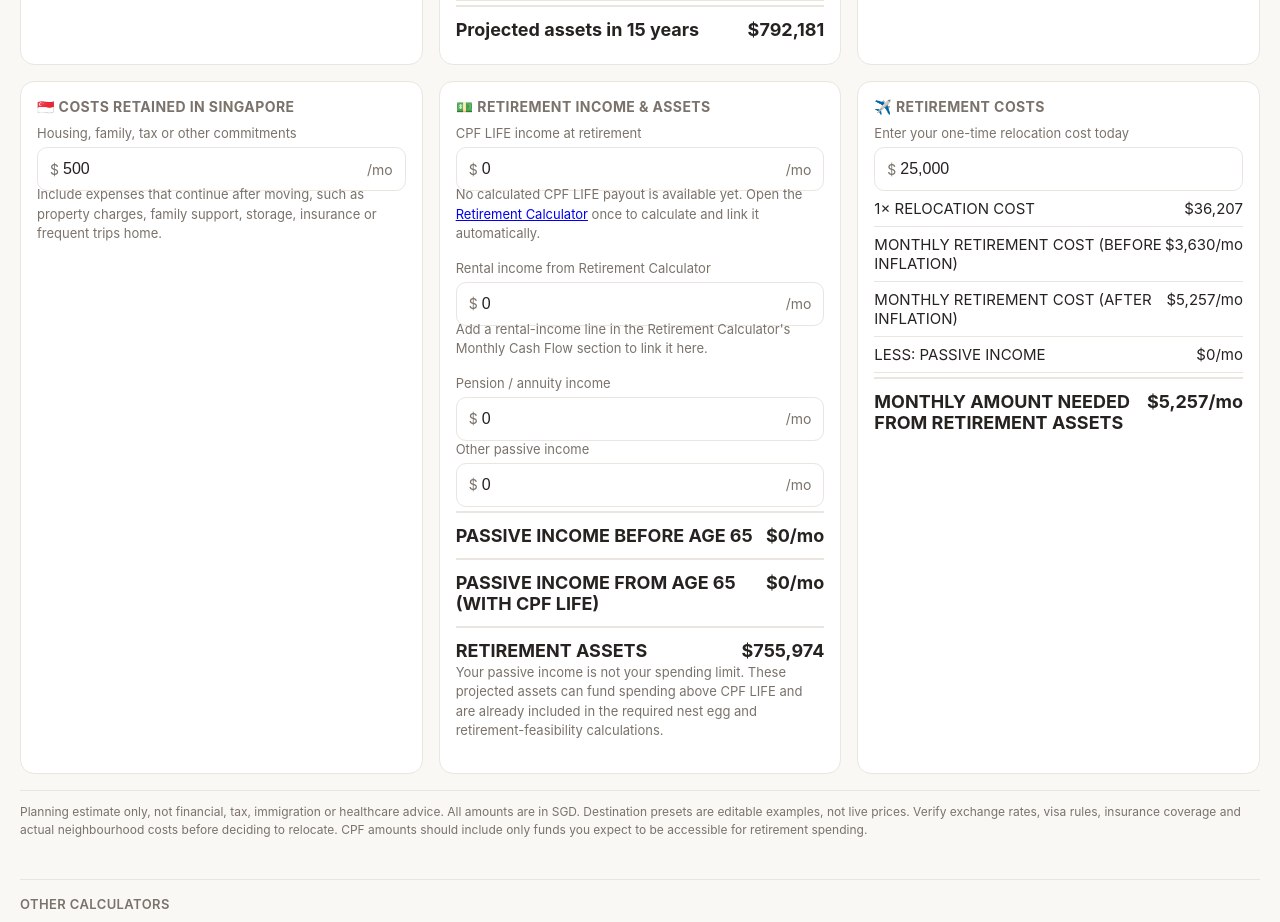
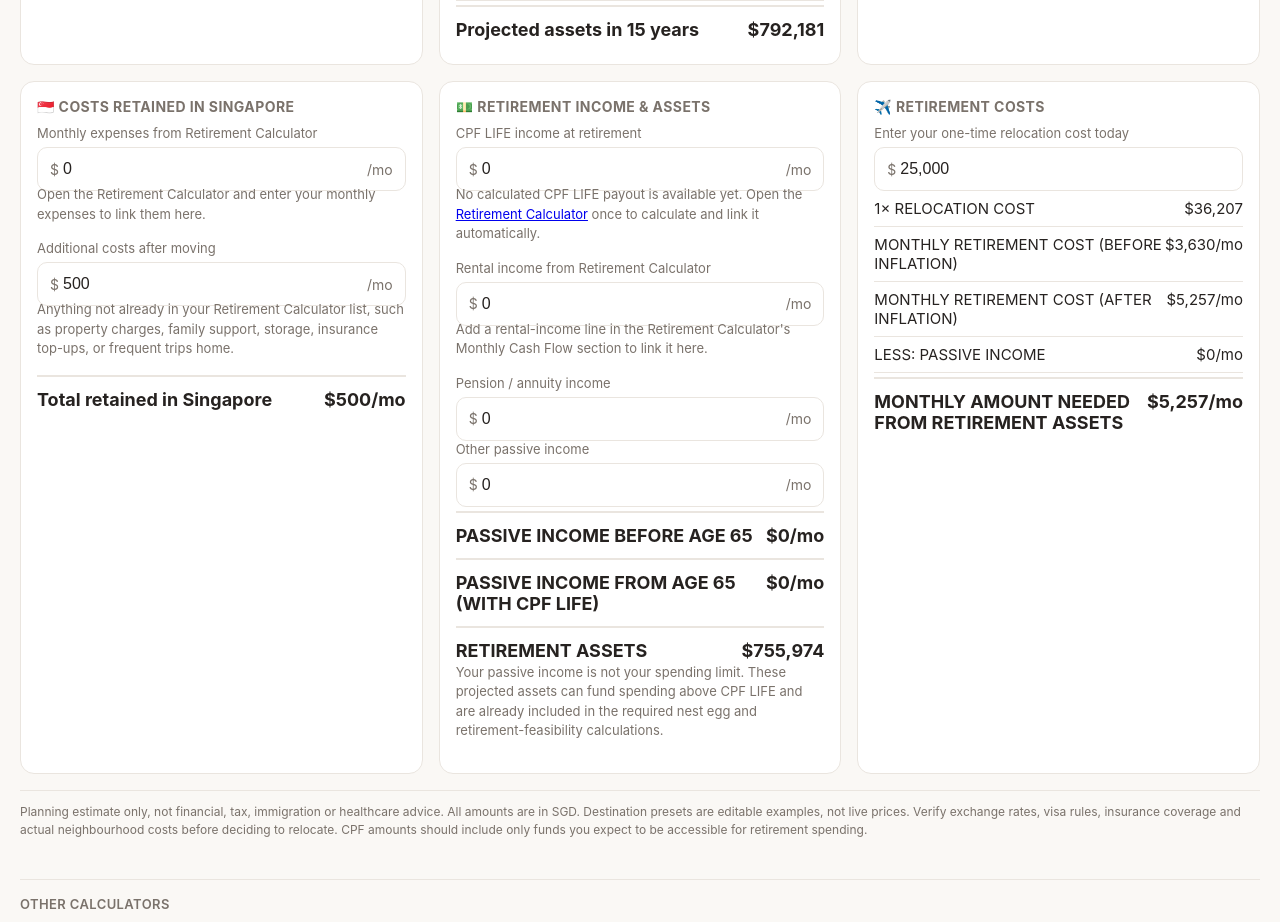
Before and after one commit to macmelvin/SG-Money-CPF-HDB-Calculator, a React (Vite) app: page /geo-arbitrage in a window 1280 px wide. Shown: the part 1500-2422 px from the top of the page. Built offline with nearby package versions, Linux system fonts and the light colour scheme; no server answers.

Commit message:
Geo Arbitrage: link Singapore expenses at any retirement age; highlight 2028 end dates

```diff
--- a/src/calculators/GeoArbitrageCalculator.tsx
+++ b/src/calculators/GeoArbitrageCalculator.tsx
@@ -5,7 +5,7 @@ import { calculateHdbSaleProceeds, formatSgd } from "../lib/cpf";
 import type { HdbSaleInput } from "../lib/cpf";
 import { clearCalculatorData, loadCalculatorData, saveCalculatorData } from "../lib/storage";
 import { usePageMeta } from "../lib/usePageMeta";
-import { sumLineItems } from "../lib/dashboard";
+import { dateAtAge, sumLineItems } from "../lib/dashboard";
 import type { LineItem } from "../lib/dashboard";
 
 type DestinationId = "bangkok" | "johor-bahru" | "ho-chi-minh-city" | "chiang-mai" | "kuala-lumpur" | "penang" | "bali";
@@ -164,11 +164,13 @@ export default function GeoArbitrageCalculator() {
       .reduce((total, item) => total + item.amount, 0) ?? 0
   );
   const hasLinkedExpenses = retirementSource?.data.expenseItems !== undefined;
-  // sumLineItems (not a raw .reduce) so an expense item past its end date — set in the
-  // Retirement Calculator — drops out of this figure too, same as it does over there.
-  const linkedRetirementExpenses = roundCurrency(
-    sumLineItems(retirementSource?.data.expenseItems ?? []) + sumLineItems(retirementSource?.data.liabilityItems ?? [])
-  );
+  // Kept as plain arrays here (not summed yet) — the actual total is computed inside the
+  // `result` useMemo below, evaluated as of the calendar date the person actually reaches
+  // their chosen retirement age, not today. That way an item with an end date before then
+  // (a car loan finishing next year) correctly drops out, and one that hasn't started yet
+  // correctly counts in, using the same start/end-date rules as the Retirement Calculator.
+  const linkedExpenseItems = retirementSource?.data.expenseItems ?? [];
+  const linkedLiabilityItems = retirementSource?.data.liabilityItems ?? [];
   const savedHdb = loadCalculatorData<HdbSaleInput>(HDB_SALE_STORAGE_KEY);
   // Respect the Retirement Calculator's "Include selling my HDB today" checkbox — if the
   // person has explicitly unchecked it there, don't assume the sale happens here either.
@@ -264,8 +266,14 @@ export default function GeoArbitrageCalculator() {
     const projectedRelocationCost = relocationCost * Math.pow(1 + inflationPct / 100, yearsToRetirement);
     const projectedAssets = Math.max(0, projectedAssetsBeforeMove - projectedRelocationCost);
     const destinationMonthlyCosts = bangkokRent + bangkokFood + bangkokHealthcare + bangkokTransport + bangkokLifestyle + bangkokUtilitiesVisa;
-    const retireNow = retirementAge === currentAge;
-    const retainedCostsUsed = retireNow ? linkedRetirementExpenses : retainedSingaporeCosts;
+    // Expenses/liabilities linked from the Retirement Calculator, checked against the date
+    // the person actually reaches retirementAge (today, if "Retire now" is picked) — not
+    // just today's date — so this stays correct no matter which retirement age is chosen.
+    const retirementDate = dateAtAge(currentAge, retirementAge);
+    const retainedExpensesAtRetirement = roundCurrency(
+      sumLineItems(linkedExpenseItems, retirementDate) + sumLineItems(linkedLiabilityItems, retirementDate)
+    );
+    const retainedCostsUsed = retainedExpensesAtRetirement + retainedSingaporeCosts;
     const totalMonthlyCostsToday = destinationMonthlyCosts + retainedCostsUsed;
     const monthlyCostsBeforeInflation = totalMonthlyCostsToday;
     const monthlyCostsAtRetirement = totalMonthlyCostsToday * Math.pow(1 + inflationPct / 100, yearsToRetirement);
@@ -278,8 +286,8 @@ export default function GeoArbitrageCalculator() {
     const requiredNestEgg = calculateRequiredNestEgg(monthlyCostsAtRetirement, passiveIncome, retirementYears, expectedReturnPct / 100, inflationPct / 100);
     const surplus = projectedAssets - requiredNestEgg;
     const lastsYears = estimateMoneyLastsYears(projectedAssets, monthlyCostsAtRetirement, passiveIncome, expectedReturnPct / 100, inflationPct / 100, 100);
-    return { yearsToRetirement, retirementYears, startingAssets, cpfCountedInAssets, projectedRelocationCost, projectedAssets, destinationMonthlyCosts, retainedCostsUsed, monthlyCostsBeforeInflation, monthlyCostsAtRetirement, passiveIncome, netMonthlySpend, monthlyIncomeSurplus, requiredNestEgg, surplus, lastsYears };
-  }, [currentAge, retirementAge, lifeExpectancy, cashSavings, investments, accessibleCpf, propertyProceeds, monthlyContributions, expectedReturnPct, inflationPct, relocationCost, bangkokRent, bangkokFood, bangkokHealthcare, bangkokTransport, bangkokLifestyle, bangkokUtilitiesVisa, retainedSingaporeCosts, linkedRetirementExpenses, cpfLifeIncome, rentalIncome, pensionIncome, otherPassiveIncome]);
+    return { yearsToRetirement, retirementYears, startingAssets, cpfCountedInAssets, projectedRelocationCost, projectedAssets, destinationMonthlyCosts, retainedExpensesAtRetirement, retainedCostsUsed, monthlyCostsBeforeInflation, monthlyCostsAtRetirement, passiveIncome, netMonthlySpend, monthlyIncomeSurplus, requiredNestEgg, surplus, lastsYears };
+  }, [currentAge, retirementAge, lifeExpectancy, cashSavings, investments, accessibleCpf, propertyProceeds, monthlyContributions, expectedReturnPct, inflationPct, relocationCost, bangkokRent, bangkokFood, bangkokHealthcare, bangkokTransport, bangkokLifestyle, bangkokUtilitiesVisa, retainedSingaporeCosts, linkedExpenseItems, linkedLiabilityItems, cpfLifeIncome, rentalIncome, pensionIncome, otherPassiveIncome]);
 
   const save = () => {
     saveCalculatorData(STORAGE_KEY, values);
@@ -452,21 +460,17 @@ export default function GeoArbitrageCalculator() {
       </ResultCard>
 
       <ResultCard title="🇸🇬 Costs retained in Singapore">
-        {retirementAge === currentAge ? (
-          <>
-            <NumberField label="Monthly expenses from Retirement Calculator" value={linkedRetirementExpenses} onChange={() => {}} prefix="$" suffix="/mo" readOnly />
-            <p className="explainer">
-              {hasLinkedExpenses
-                ? "Retire now is selected, so all monthly expenses and liabilities from the Retirement Calculator are included automatically."
-                : "Open the Retirement Calculator and enter your monthly expenses to link them here."}
-            </p>
-          </>
-        ) : (
-          <>
-            <NumberField label="Housing, family, tax or other commitments" value={retainedSingaporeCosts} onChange={setRetainedSingaporeCosts} prefix="$" suffix="/mo" />
-            <p className="explainer">Include expenses that continue after moving, such as property charges, family support, storage, insurance or frequent trips home.</p>
-          </>
-        )}
+        <NumberField label="Monthly expenses from Retirement Calculator" value={result.retainedExpensesAtRetirement} onChange={() => {}} prefix="$" suffix="/mo" readOnly />
+        <p className="explainer">
+          {hasLinkedExpenses
+            ? retirementAge === currentAge
+              ? "Includes every expense and liability from the Retirement Calculator that's active today, based on each item's start/end date."
+              : `Includes expenses and liabilities from the Retirement Calculator still active around age ${retirementAge} (in ${result.yearsToRetirement} ${result.yearsToRetirement === 1 ? "year" : "years"}), based on each item's start/end date — so a loan or premium that finishes before then is left out.`
+            : "Open the Retirement Calculator and enter your monthly expenses to link them here."}
+        </p>
+        <NumberField label="Additional costs after moving" value={retainedSingaporeCosts} onChange={setRetainedSingaporeCosts} prefix="$" suffix="/mo" />
+        <p className="explainer">Anything not already in your Retirement Calculator list, such as property charges, family support, storage, insurance top-ups, or frequent trips home.</p>
+        <ResultRow label="Total retained in Singapore" value={`${formatSgd(result.retainedCostsUsed)}/mo`} emphasis />
       </ResultCard>
 
       <ResultCard title="💵 Retirement Income & Assets">
--- a/src/components/Dashboard.tsx
+++ b/src/components/Dashboard.tsx
@@ -18,6 +18,7 @@ export function EditableLineItems({
   showDateRange = false,
   currentAge,
   highlightEndAges = [60, 62, 65],
+  highlightEndYears = [2028],
 }: {
   items: LineItem[];
   onChange: (items: LineItem[]) => void;
@@ -37,6 +38,10 @@ export function EditableLineItems({
   // "current age", not a birthdate.
   currentAge?: number;
   highlightEndAges?: number[];
+  // Same idea, but keyed on the end date's calendar year instead of an age —
+  // e.g. a cluster of loans all wrapping up in 2028 regardless of what age
+  // that lands on. Doesn't need currentAge.
+  highlightEndYears?: number[];
 }) {
   const updateItem = (id: string, patch: Partial<LineItem>) => {
     onChange(items.map((item) => (item.id === id ? { ...item, ...patch } : item)));
@@ -61,7 +66,11 @@ export function EditableLineItems({
           showDateRange && !inactive && currentAge !== undefined && item.endDate
             ? ageAtDate(currentAge, item.endDate)
             : null;
-        const isMilestoneEnd = endAge !== null && highlightEndAges.includes(endAge);
+        const endYear =
+          showDateRange && !inactive && item.endDate ? parseInt(item.endDate.slice(0, 4), 10) : null;
+        const isAgeMilestone = endAge !== null && highlightEndAges.includes(endAge);
+        const isYearMilestone = endYear !== null && highlightEndYears.includes(endYear);
+        const isMilestoneEnd = isAgeMilestone || isYearMilestone;
         return (
           <div className="line-item-group" key={item.id}>
             <div
@@ -109,7 +118,11 @@ export function EditableLineItems({
                 </label>
                 {ended && <span className="line-item-ended-badge">Ended — excluded from totals</span>}
                 {notYetStarted && <span className="line-item-ended-badge">Not started yet — excluded from totals</span>}
-                {isMilestoneEnd && <span className="line-item-milestone-badge">🎯 Ends at age {endAge}</span>}
+                {isMilestoneEnd && (
+                  <span className="line-item-milestone-badge">
+                    🎯 {isAgeMilestone ? `Ends at age ${endAge}` : `Ends in ${endYear}`}
+                  </span>
+                )}
               </div>
             )}
           </div>
--- a/src/lib/dashboard.ts
+++ b/src/lib/dashboard.ts
@@ -62,6 +62,18 @@ export function sumLineItems(items: LineItem[], today: Date = new Date()): numbe
 export function ageAtDate(currentAge: number, dateStr: string, today: Date = new Date()): number {
   const targetYear = parseInt(dateStr.slice(0, 4), 10);
   return currentAge + (targetYear - today.getFullYear());
+}
+
+// Inverse of ageAtDate: the approximate calendar date at which someone turns
+// targetAge, given their currentAge today. Same whole-year approximation as
+// ageAtDate (no birthdate collected) — good enough for filtering "will this
+// expense still be running when I retire", not day-level precision. Pass the
+// result into isLineItemActive/sumLineItems as the `today` param to check a
+// line item's status as of a future date instead of right now.
+export function dateAtAge(currentAge: number, targetAge: number, today: Date = new Date()): Date {
+  const result = new Date(today);
+  result.setFullYear(result.getFullYear() + (targetAge - currentAge));
+  return result;
 }
 
 export interface AssetAllocationInput {
```
